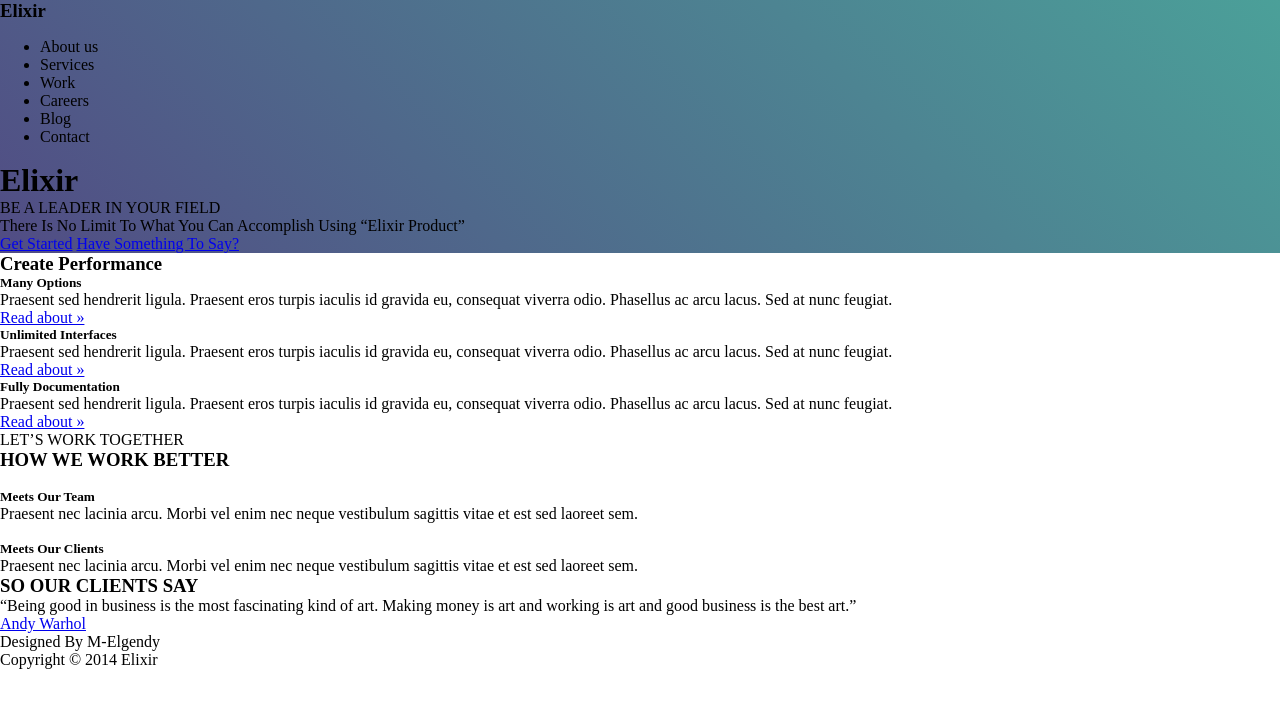
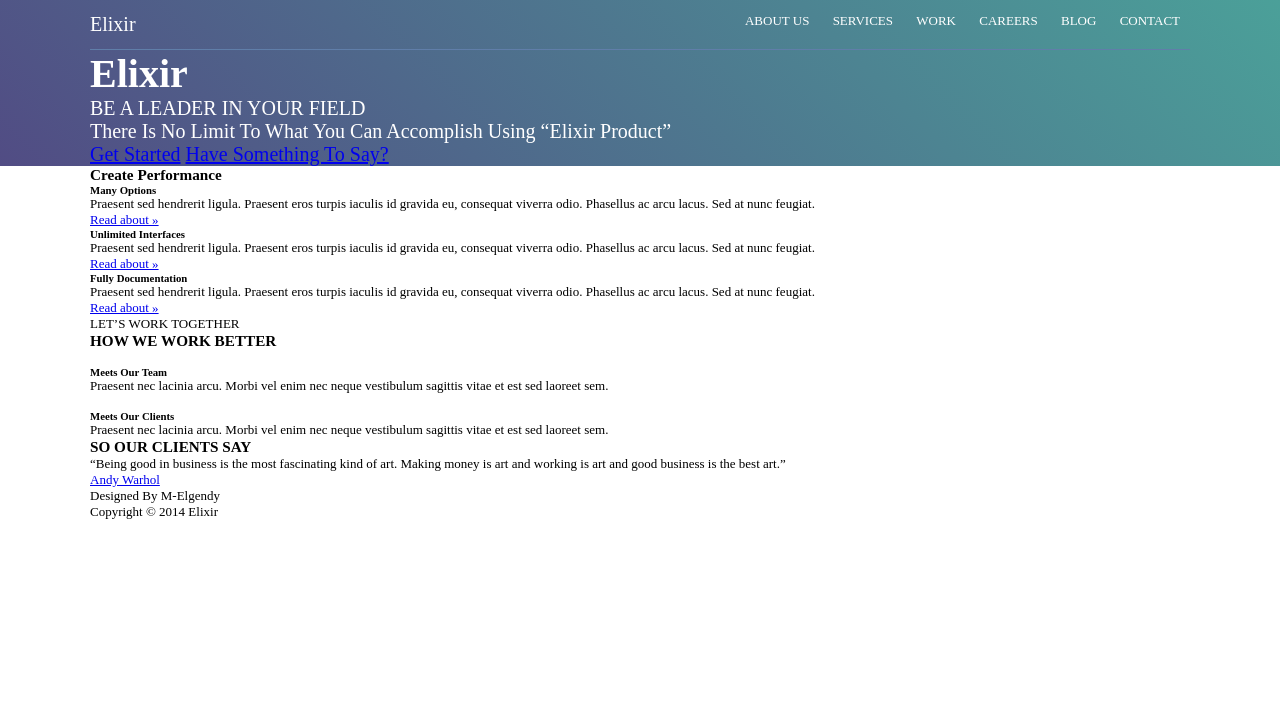
Before and after one commit to BlagovestGerov/html-first-steps, a plain HTML site: page Corporate-Landing-Page/index.html in a window 1280 px wide. Drawn offline with Linux system fonts and the light colour scheme; a web font is replaced by a local one.

Commit message:
updating on header

```diff
--- a/Corporate-Landing-Page/index.html
+++ b/Corporate-Landing-Page/index.html
@@ -8,18 +8,20 @@
 <body>
 	<div id="wrapper">
 		<header>
-			<h3>Elixir</h3>
+			<div class="logo-and-navigation">
+				<h4>Elixir</h4>
 
-			<nav>
-			 <ul>
-			 	<li>About us</li>
-			 	<li>Services</li>
-			 	<li>Work</li>
-			 	<li>Careers</li>
-			 	<li>Blog</li>
-			 	<li>Contact</li>
-			 </ul>
-			</nav>
+				<nav>
+				 <ul>
+				 	<li><a href="#">About us</a></li>
+				 	<li><a href="#">Services</a></li>
+				 	<li><a href="#">Work</a></li>
+				 	<li><a href="#">Careers</a></li>
+				 	<li><a href="#">Blog</a></li>
+				 	<li><a href="#">Contact</a></li>
+				 </ul>
+				</nav>
+			</div>
 
 			<div>
 				<header>
--- a/Corporate-Landing-Page/style.css
+++ b/Corporate-Landing-Page/style.css
@@ -148,11 +148,74 @@
   padding: 0;
 }
 
+header:before,
+header:after {
+  content: "";
+  height: 100%;
+}
+
+body {
+  font: 13px 'Myriad Pro';
+}
+
+.logo-and-navigation:after {
+  content: "";
+  clear: both;
+  display: block;
+  height: 0;
+  zoom: 1;
+}
+
+nav {
+  font: 13px Ubuntu;
+  float: right;
+}
+
+#wrapper {
+  width: 1100px;
+  margin: auto;
+  padding: 10px;
+  padding-top: 0;
+}
+
 #wrapper > header {
-  /* Permalink - use to edit and share this gradient: http://colorzilla.com/gradient-editor/#514c84+0,4ba099+100 */
+position: relative;
+color: #fff;
+font: 20px Ubuntu;
+}
+
+#wrapper > header:before {
+   /* Permalink - use to edit and share this gradient: http://colorzilla.com/gradient-editor/#514c84+0,4ba099+100 */
 background: #514c84; /* Old browsers */
 background: -moz-linear-gradient(45deg, #514c84 0%, #4ba099 100%); /* FF3.6-15 */
 background: -webkit-linear-gradient(45deg, #514c84 0%,#4ba099 100%); /* Chrome10-25,Safari5.1-6 */
 background: linear-gradient(45deg, #514c84 0%,#4ba099 100%); /* W3C, IE10+, FF16+, Chrome26+, Opera12+, Safari7+ */
 filter: progid:DXImageTransform.Microsoft.gradient( startColorstr='#514c84', endColorstr='#4ba099',GradientType=1 ); /* IE6-9 fallback on horizontal gradient */
+
+  position: absolute;
+  width: 100vw;
+  left: calc(-50vw + 550px);
+  z-index: -1;
 }
+
+#wrapper > header h4 {
+  font-weight: 300;
+  float: left;
+  margin: 13px 0px;
+}
+
+.logo-and-navigation {
+  border-bottom: 1px solid #607EA9;
+}
+
+ul > li {
+  list-style-type: none;
+  display: inline-block;
+}
+
+li > a {
+  color: #fff;
+  text-decoration: none;
+  text-transform: uppercase;
+  margin: 5px 10px;
+}
```
